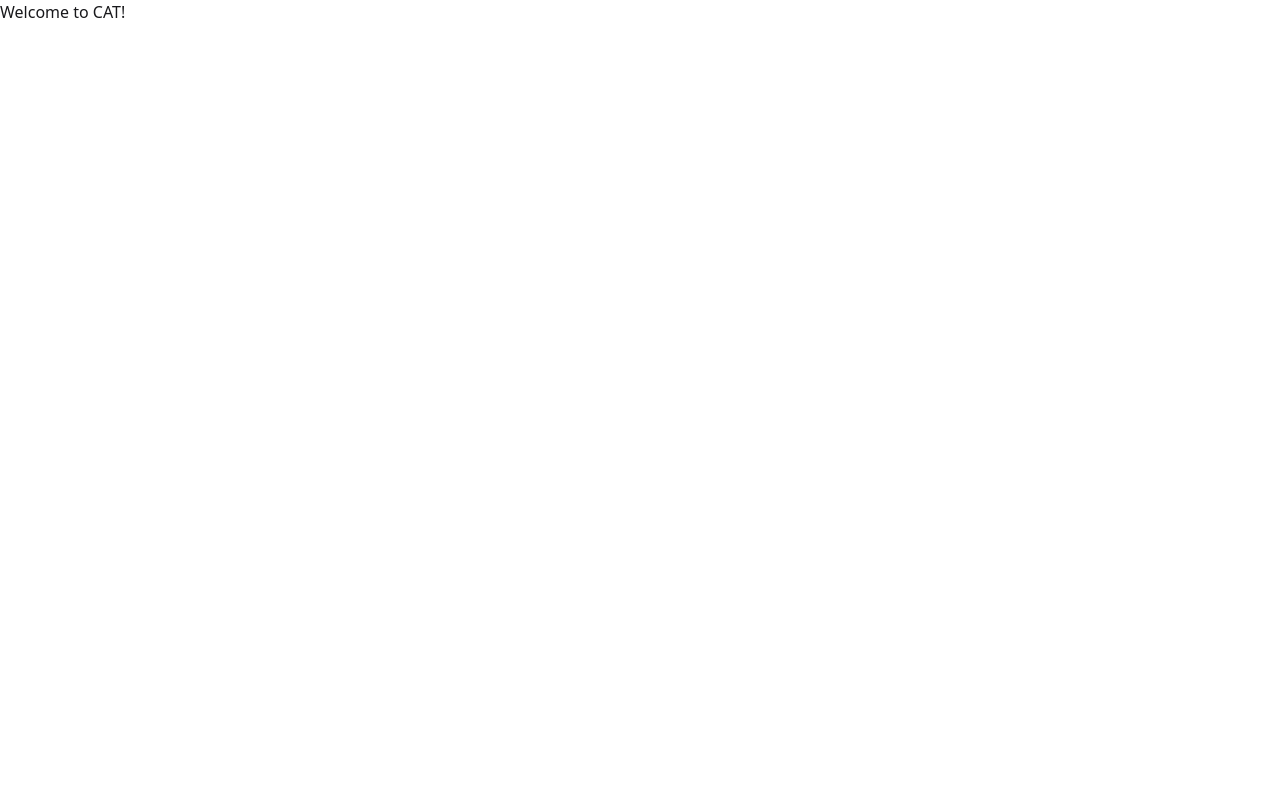
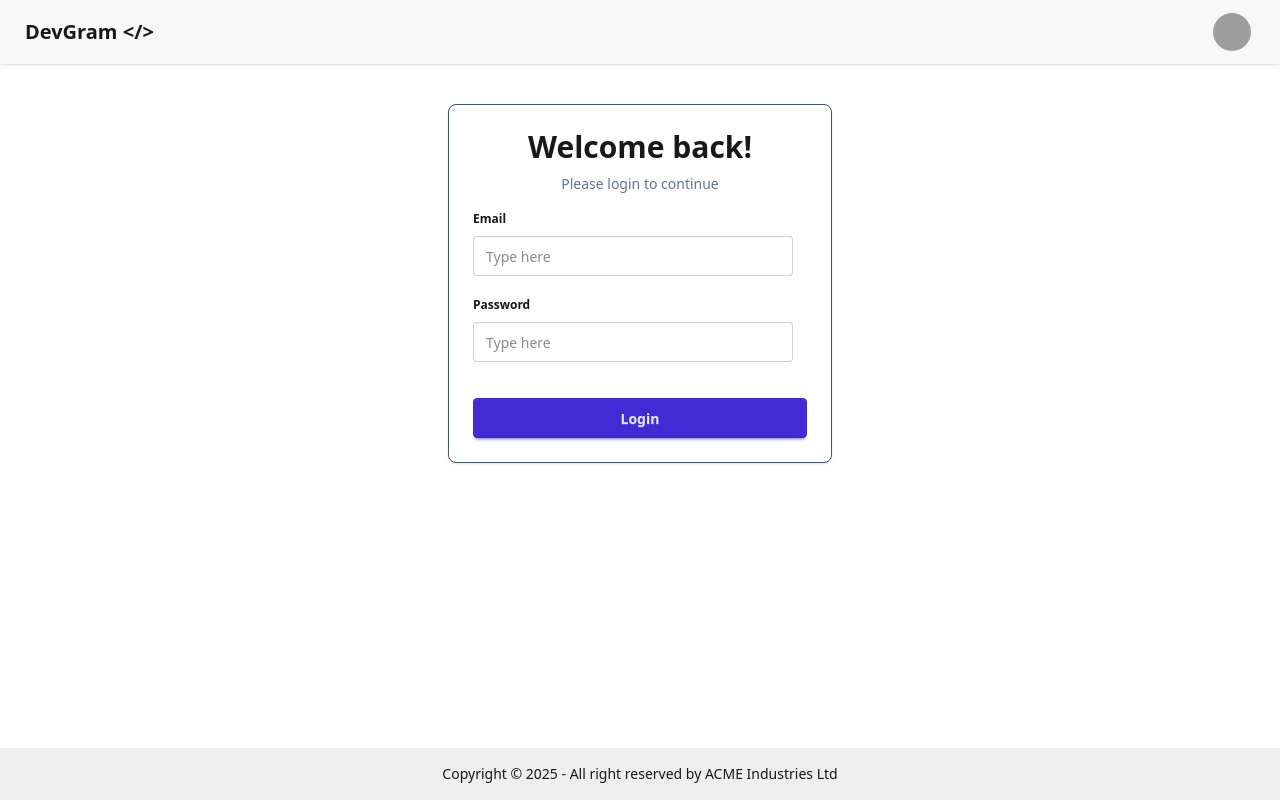
Before and after one commit to ramccp/dev-frontend, a React (Vite) app: page / in a window 1280 px wide. Built offline with nearby package versions, Linux system fonts and the light colour scheme; grey boxes are pictures that could not be loaded.

Commit message:
add login form

```diff
--- a/src/App.jsx
+++ b/src/App.jsx
@@ -1,8 +1,13 @@
+import Navbar from "./components/Navbar"
+import Footer from "./components/Footer"
+import Main from "./components/Main"
 function App() {
 
   return (
     <>
-      <h1>Welcome to CAT!</h1>
+      <Navbar />
+      <Main/>
+      <Footer/>
     </>
   )
 }
--- /dev/null
+++ b/src/components/Footer.jsx
@@ -0,0 +1,14 @@
+function Footer() {
+  return (
+    <footer className="fixed bottom-0 footer sm:footer-horizontal footer-center bg-base-300 text-base-content p-4">
+      <aside>
+        <p>
+          Copyright © {new Date().getFullYear()} - All right reserved by ACME
+          Industries Ltd
+        </p>
+      </aside>
+    </footer>
+  );
+}
+
+export default Footer;
--- /dev/null
+++ b/src/components/Main.jsx
@@ -0,0 +1,27 @@
+function Main() {
+  return (
+    <div className="card w-96 m-auto my-10 border border-slate-600 bg-base-100 shadow-sm">
+      <div className="card-body">
+        <div className="flex justify-center mb-4">
+          <h2 className="text-3xl font-bold">Welcome back!</h2>
+
+        </div>
+        <span className="text-center text-slate-500 -mt-4">Please login to continue</span>
+        <fieldset className="fieldset">
+          <legend className="fieldset-legend">Email</legend>
+          <input type="text" className="input" placeholder="Type here" />
+        </fieldset>
+        <fieldset className="fieldset">
+          <legend className="fieldset-legend">Password</legend>
+          <input type="text" className="input" placeholder="Type here" />
+        </fieldset>
+
+        <div className="mt-6">
+          <button className="btn btn-primary btn-block">Login</button>
+        </div>
+      </div>
+    </div>
+  );
+}
+
+export default Main;
--- /dev/null
+++ b/src/components/Navbar.jsx
@@ -0,0 +1,35 @@
+function Navbar(){
+    return(
+        <div className="navbar bg-base-200 shadow-sm">
+  <div className="flex-1">
+    <a className="btn btn-ghost text-xl">DevGram {"</>"}</a>
+  </div>
+  <div className="flex-none">
+    <div className="dropdown dropdown-end mr-5">
+      <div tabIndex={0} role="button" className="btn btn-ghost btn-circle avatar">
+        <div className="w-10 rounded-full">
+          <img
+            alt="Tailwind CSS Navbar component"
+            src="https://img.daisyui.com/images/stock/photo-1534528741775-53994a69daeb.webp" />
+        </div>
+      </div>
+      <ul
+        tabIndex="-1"
+        className="menu menu-sm dropdown-content bg-base-100 rounded-box z-1 mt-3 w-52 p-2 shadow">
+        <li>
+          <a className="justify-between">
+            Profile
+            <span className="badge">New</span>
+          </a>
+        </li>
+        <li><a>Settings</a></li>
+        <li><a>Logout</a></li>
+      </ul>
+    </div>
+  </div>
+</div>
+    )
+
+}
+
+export default Navbar
```
